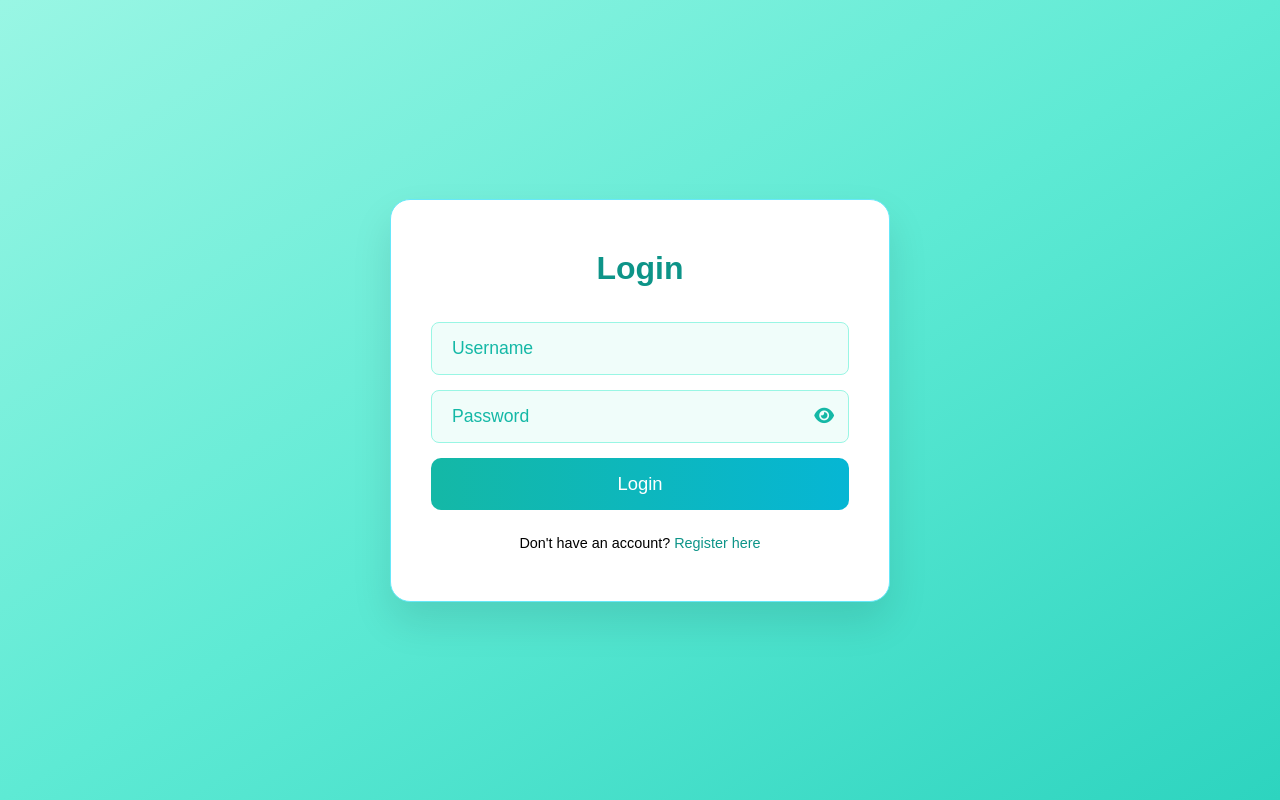
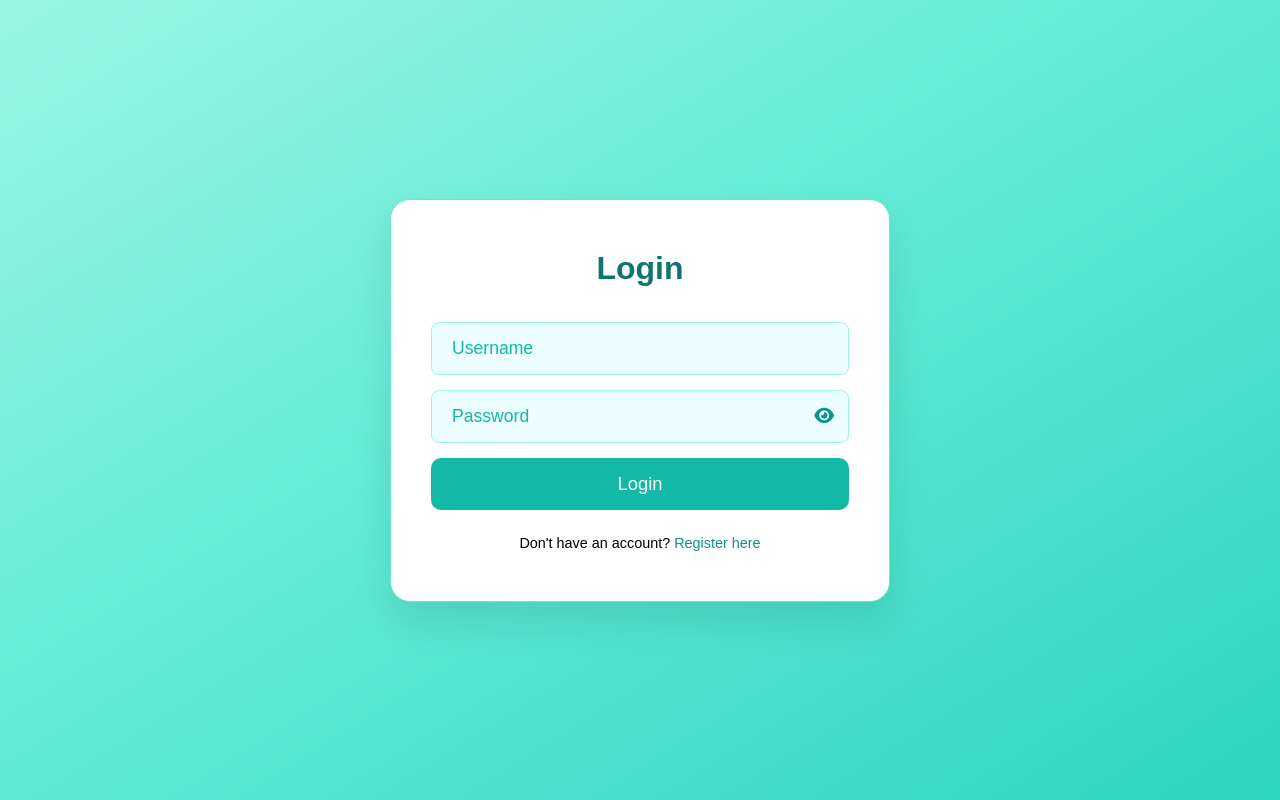
Before and after one commit to Cyrus2165/aceveda_cyrus, a CodeIgniter app: page /index.php/reg/login in a window 1280 px wide. Run offline with CodeIgniter, Linux system fonts and the light colour scheme; data that the repository does not hold is empty; some libraries are stand-ins or nearby versions.

Commit message:
First Commit

```diff
--- a/app/views/reg/login.php
+++ b/app/views/reg/login.php
@@ -35,7 +35,7 @@
       width: 500px;
       border-radius: 20px;
       box-shadow: 0 20px 40px rgba(0,0,0,0.1);
-      border: 1px solid #67e8f9;
+      border: 1px solid #5eead4;
       display: flex;
       flex-direction: column;
       gap: 25px;
@@ -45,7 +45,7 @@
       text-align: center;
       font-size: 2em;
       font-weight: 600;
-      color: #0d9488;
+      color: #0f766e;
       margin-bottom: 10px;
     }
 
@@ -58,9 +58,9 @@
       width: 100%;
       padding: 15px 45px 15px 20px;
       font-size: 1.1em;
-      color: #0f766e;
+      color: #0d9488;
       border-radius: 8px;
-      background: #f0fdfa;
+      background: #ecfeff;
       border: 1px solid #99f6e4;
       outline: none;
     }
@@ -76,14 +76,14 @@
       transform: translateY(-50%);
       cursor: pointer;
       font-size: 1.1em;
-      color: #14b8a6;
+      color: #0d9488;
     }
 
     button {
       width: 100%;
       padding: 15px;
       border: none;
-      background: linear-gradient(to right, #14b8a6, #06b6d4);
+      background: #14b8a6;
       color: #fff;
       font-size: 1.15em;
       font-weight: 500;
@@ -93,7 +93,7 @@
     }
 
     button:hover {
-      background: linear-gradient(to right, #0d9488, #0891b2);
+      background: #0f766e;
     }
 
     .group {
@@ -112,10 +112,10 @@
     }
 
     .error-box {
-      background: rgba(13,148,136,0.08);
-      color: #0d9488;
+      background: rgba(0, 128, 128, 0.1);
+      color: #0f766e;
       padding: 10px;
-      border: 1px solid #0d9488;
+      border: 1px solid #0f766e;
       border-radius: 8px;
       text-align: center;
       font-size: 0.95em;
```
Also changed, not shown: app/views/reg/register.php (+7 -7 lines).
